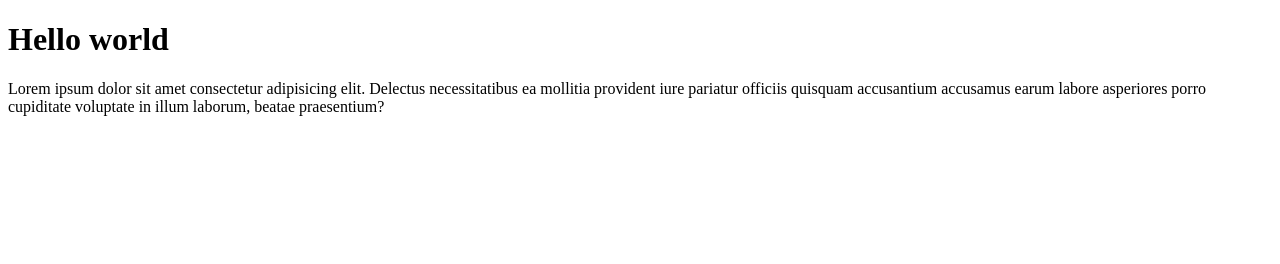
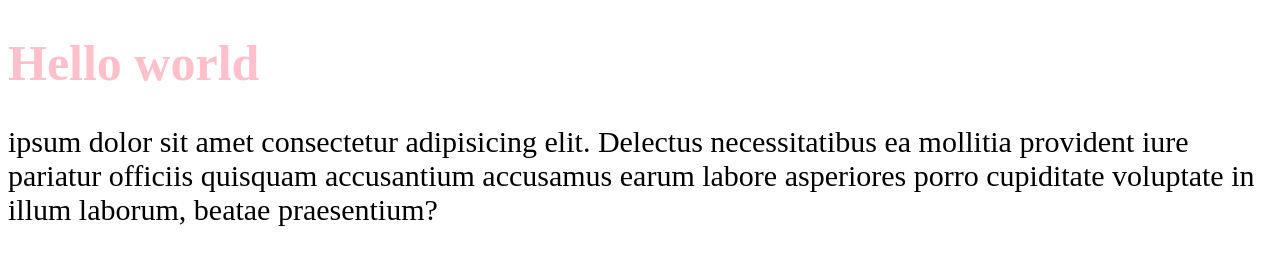
Before and after one commit to alexp385/Assignment1, a plain HTML site: page index.html in a window 1280 px wide. Drawn offline with Linux system fonts and the light colour scheme.

Commit message:
Linked style sheet to index

```diff
--- a/index.html
+++ b/index.html
@@ -5,9 +5,11 @@
     <meta http-equiv="X-UA-Compatible" content="IE=edge">
     <meta name="viewport" content="width=device-width, initial-scale=1.0">
     <title>My awesome webpage</title>
+    <link rel="stylesheet" href="styles.css">
 </head>
 <body>
     <h1>Hello world</h1>
-    Lorem ipsum dolor sit amet consectetur adipisicing elit. Delectus necessitatibus ea mollitia provident iure pariatur officiis quisquam accusantium accusamus earum labore asperiores porro cupiditate voluptate in illum laborum, beatae praesentium?
+    <p> ipsum dolor sit amet consectetur adipisicing elit. Delectus necessitatibus ea mollitia provident iure pariatur officiis quisquam accusantium accusamus earum labore asperiores porro cupiditate voluptate in illum laborum, beatae praesentium?
+        </p>
 </body>
 </html>
--- /dev/null
+++ b/styles.css
@@ -0,0 +1,9 @@
+h1{
+    font-size: 50px;
+    color: pink;
+}
+
+
+p{
+    font-size: 30px;
+}
```
